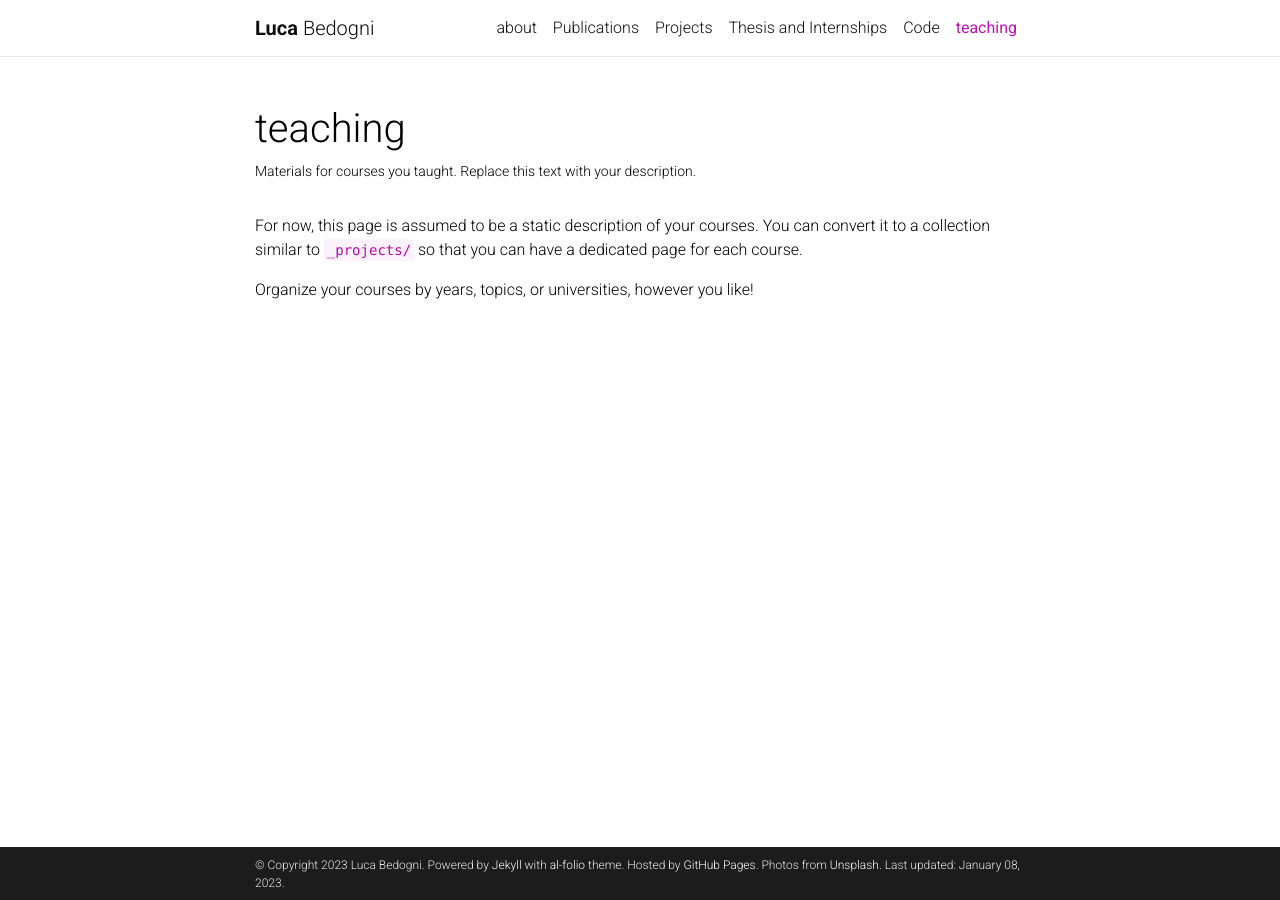
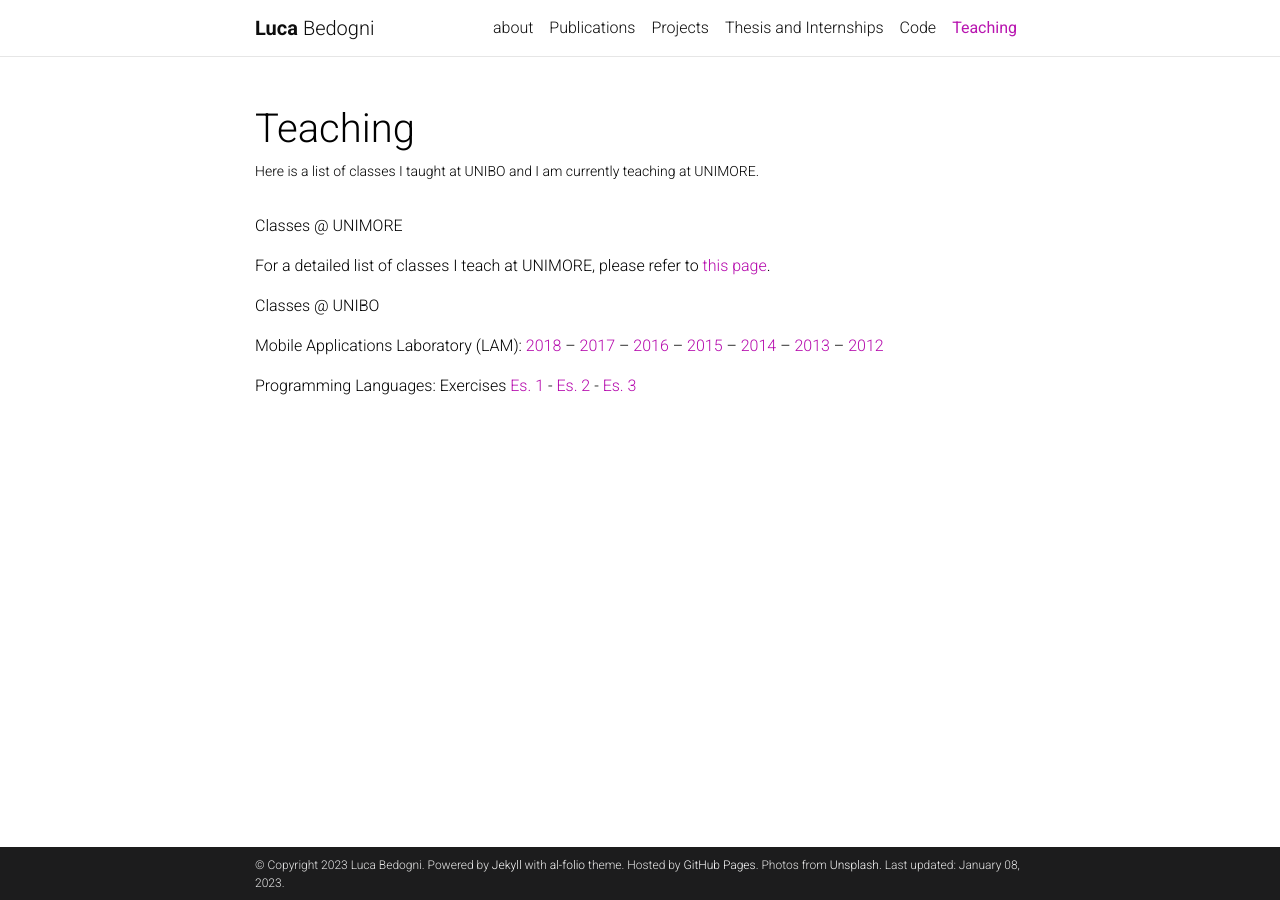
Before and after one commit to lbedogni/lbedogni.github.io, a Jekyll site: the page built from _pages/teaching.md, in a window 1280 px wide. Built offline with Jekyll 4.4.1, drawn with Linux system fonts in a browser that asks for light colours; comment, search, counter and statistics services are not loaded; a style sheet for code colours, icons or effects is not loaded.

Commit message:
Teaching page

```diff
--- a/_pages/teaching.md
+++ b/_pages/teaching.md
@@ -1,12 +1,18 @@
 ---
 layout: page
 permalink: /teaching/
-title: teaching
-description: Materials for courses you taught. Replace this text with your description.
+title: Teaching
+description: Here is a list of classes I taught at UNIBO and I am currently teaching at UNIMORE.
 nav: true
-nav_order: 5
+nav_order: 6
 ---
 
-For now, this page is assumed to be a static description of your courses. You can convert it to a collection similar to `_projects/` so that you can have a dedicated page for each course.
+Classes @ UNIMORE
 
-Organize your courses by years, topics, or universities, however you like!
+For a detailed list of classes I teach at UNIMORE, please refer to [this page](http://personale.unimore.it/rubrica/insegnamenti/bedogni).
+
+Classes @ UNIBO
+
+Mobile Applications Laboratory (LAM): [2018](http://cs.unibo.it/projects/android/2018) – [2017](http://cs.unibo.it/projects/android/2017) – [2016](http://cs.unibo.it/projects/android/2016) – [2015](http://cs.unibo.it/projects/android/2015) – [2014](http://cs.unibo.it/projects/android/2014) – [2013](http://cs.unibo.it/projects/android/2013) – [2012](http://cs.unibo.it/projects/android/2012)
+
+Programming Languages: Exercises [Es. 1](http://www.cs.unibo.it/~lbedogni/2015_LP/es1.pdf) - [Es. 2](http://www.cs.unibo.it/~lbedogni/2015_LP/es2.pdf) - [Es. 3](http://www.cs.unibo.it/~lbedogni/2015_LP/es3.pdf)
```
